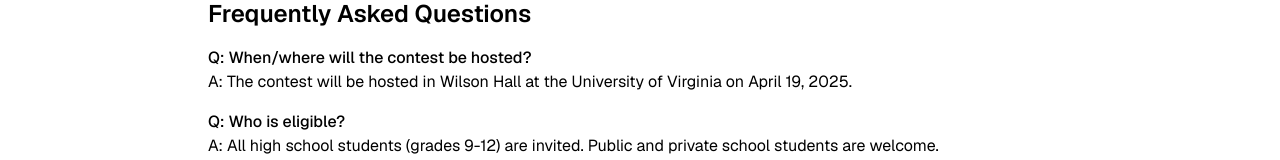
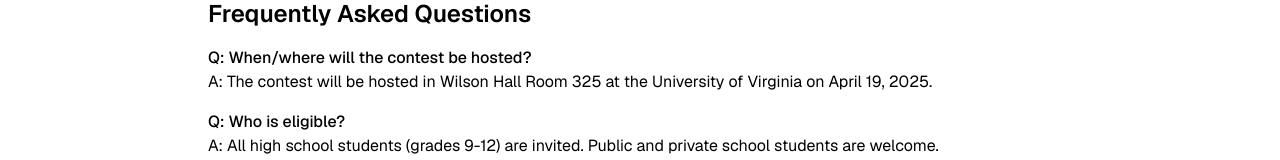
Before and after one commit to mkornilov07/uvamt-website, a Next.js app in the folder uvamt-website/: page /faq in a window 1280 px wide. Shown: the part 378-538 px from the top of the page. Built offline with nearby package versions, Linux system fonts and the light colour scheme.

Commit message:
add room number to faq

```diff
--- a/uvamt-website/app/faq/page.tsx
+++ b/uvamt-website/app/faq/page.tsx
@@ -10,7 +10,7 @@ export default function FAQ() {
 
           <div className="mb-4">
             <h3 className="font-medium">Q: When/where will the contest be hosted?</h3>
-            <p>A: The contest will be hosted in Wilson Hall at the University of Virginia on April 19, 2025.</p>
+            <p>A: The contest will be hosted in Wilson Hall Room 325 at the University of Virginia on April 19, 2025.</p>
           </div>
 
           <div className="mb-4">
```
